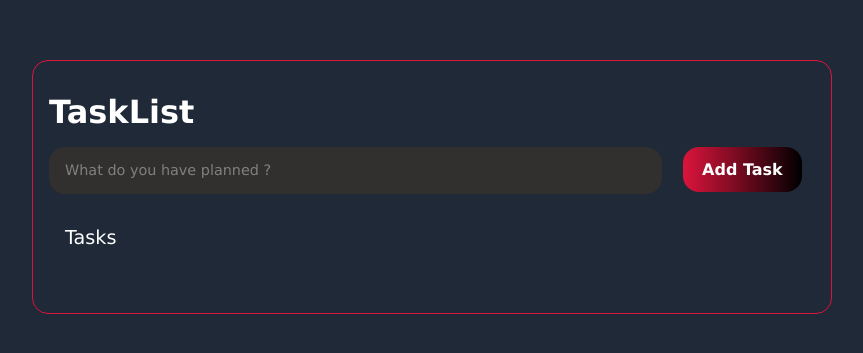
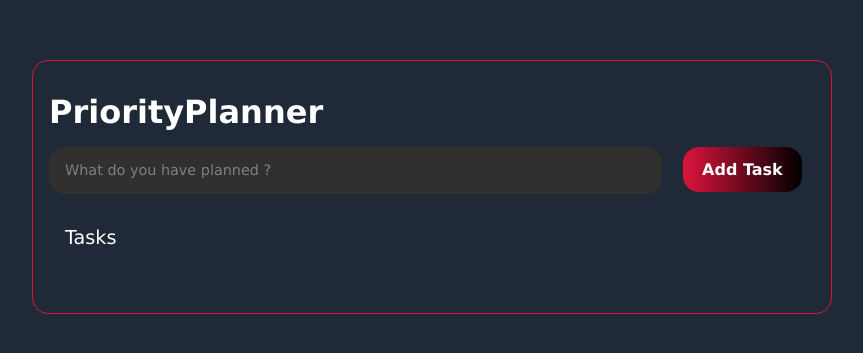
Before and after one commit to shreyT19/30-Days-Of-JavaScript, a plain HTML site: page DAY-15-CRUDtaskList/index.html in a window 1280 px wide. Shown: the part 213-566 px from the top of the page, without its empty margins (208-1071 px from the left). Drawn offline with Linux system fonts and the light colour scheme.

Commit message:
Update index.html

```diff
--- a/DAY-15-CRUDtaskList/index.html
+++ b/DAY-15-CRUDtaskList/index.html
@@ -5,11 +5,11 @@
     <meta http-equiv="X-UA-Compatible" content="IE=edge" />
     <meta name="viewport" content="width=device-width, initial-scale=1.0" />
     <link rel="stylesheet" href="style.css" />
-    <title>Document</title>
+    <title>PriorityPlanner</title>
   </head>
   <body>
     <div class="main-container">
-      <h1>TaskList</h1>
+      <h1>PriorityPlanner</h1>
       <form class="task-form">
         <input
           type="text"
```
